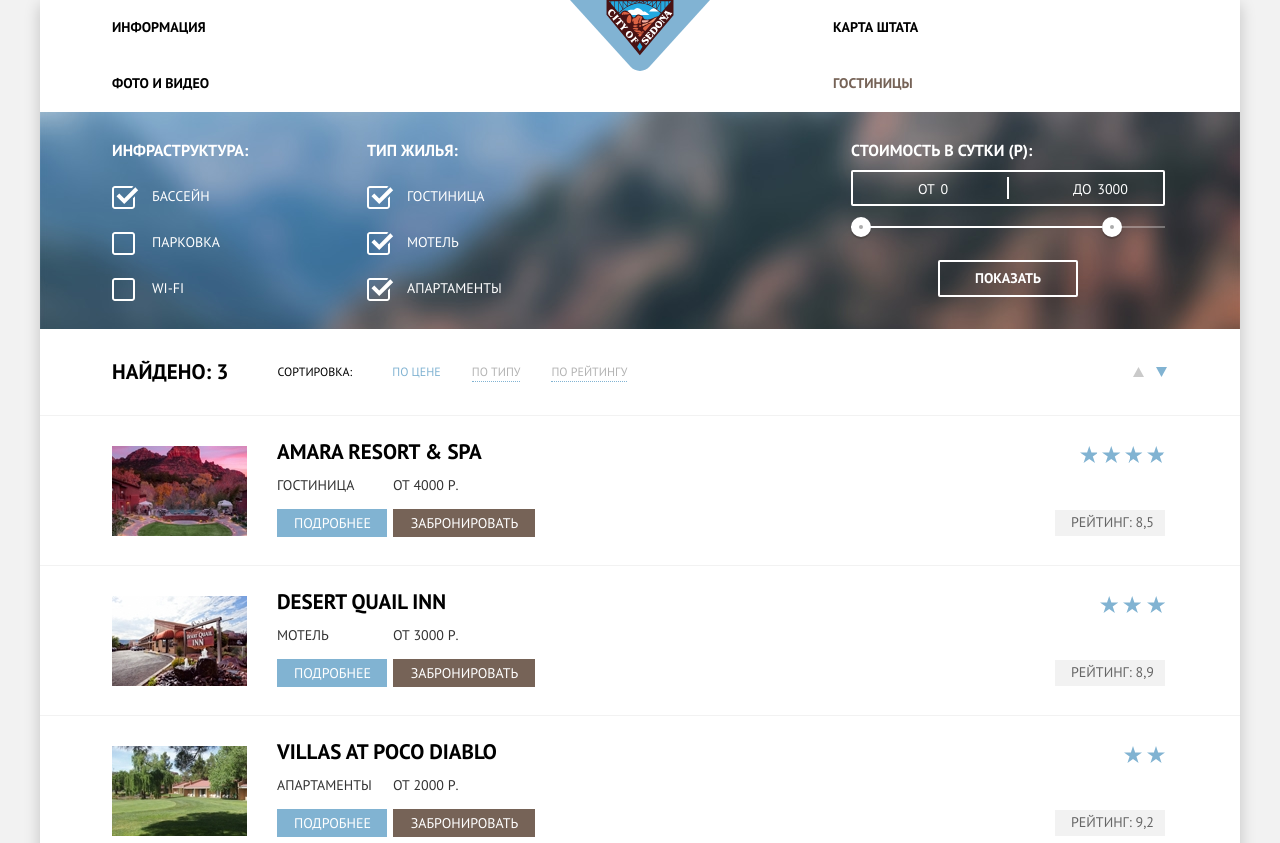
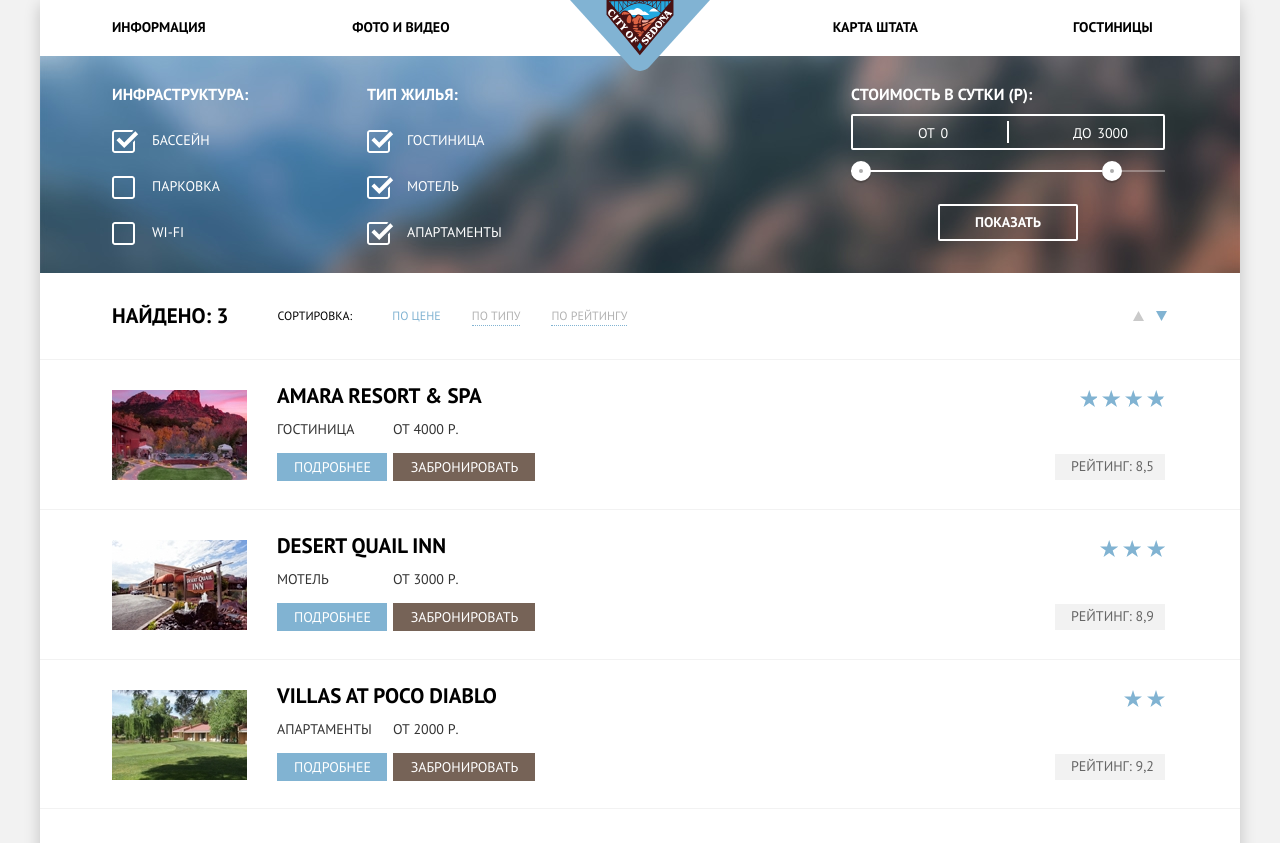
Before and after one commit to rbeliavtseva/901927-sedona, a plain HTML site: page catalog.html in a window 1280 px wide. Shown: the top 843 px of the page. Drawn offline with nearby package versions, Linux system fonts and the light colour scheme.

Commit message:
Исправление ошибок в разметке

```diff
--- a/catalog.html
+++ b/catalog.html
@@ -11,18 +11,14 @@
         <div class="wrapper">
             <header class="main-header">
                 <nav class="main-navigation">
-                    <a class="main-header-logo" href="index.html" >
+                    <a class="main-header-logo">
                         <img src="img/logo-sedona.svg" width="140" height="72" alt="Логотип города Седона">
                     </a>
                     <ul class="site-navigation">
-                        <div class="navigation-align">
                             <li><a href="info.html">Информация</a></li>
                             <li><a href="pictures.html">Фото и видео</a></li>
-                        </div>
-                        <div class="navigation-align">
                             <li><a href="state-map.html">Карта штата</a></li>
-                            <li><a class="current" href="catalog.html">Гостиницы</a></li>
-                        </div>
+                            <li><a href="catalog.html">Гостиницы</a></li>
                     </ul>
                 </nav>
             </header>
```
